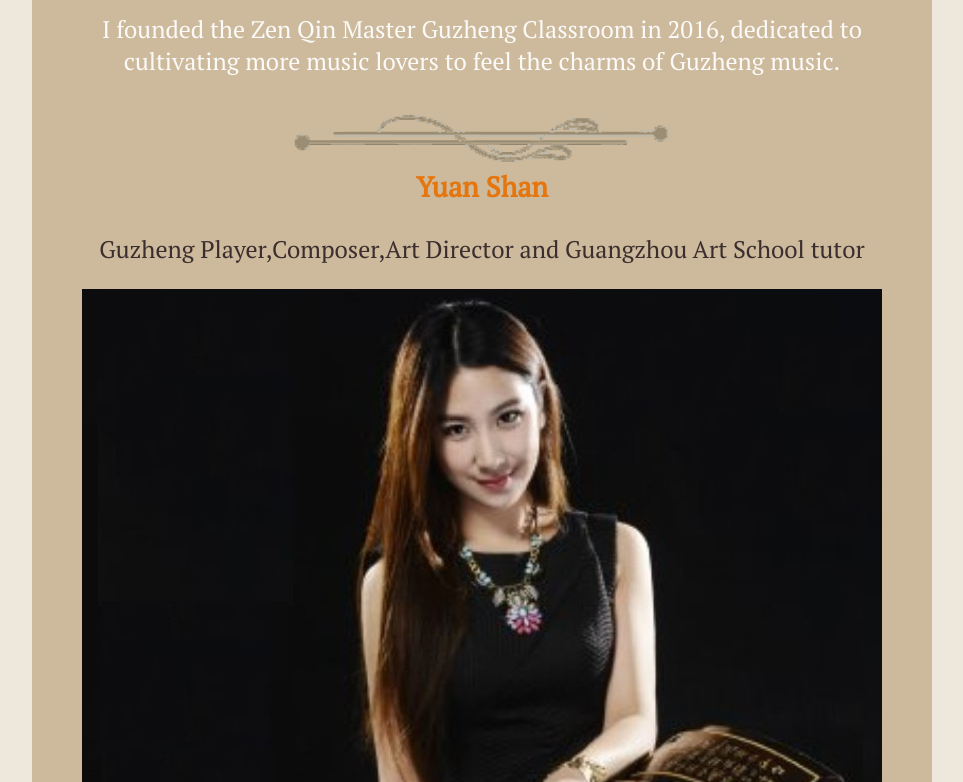
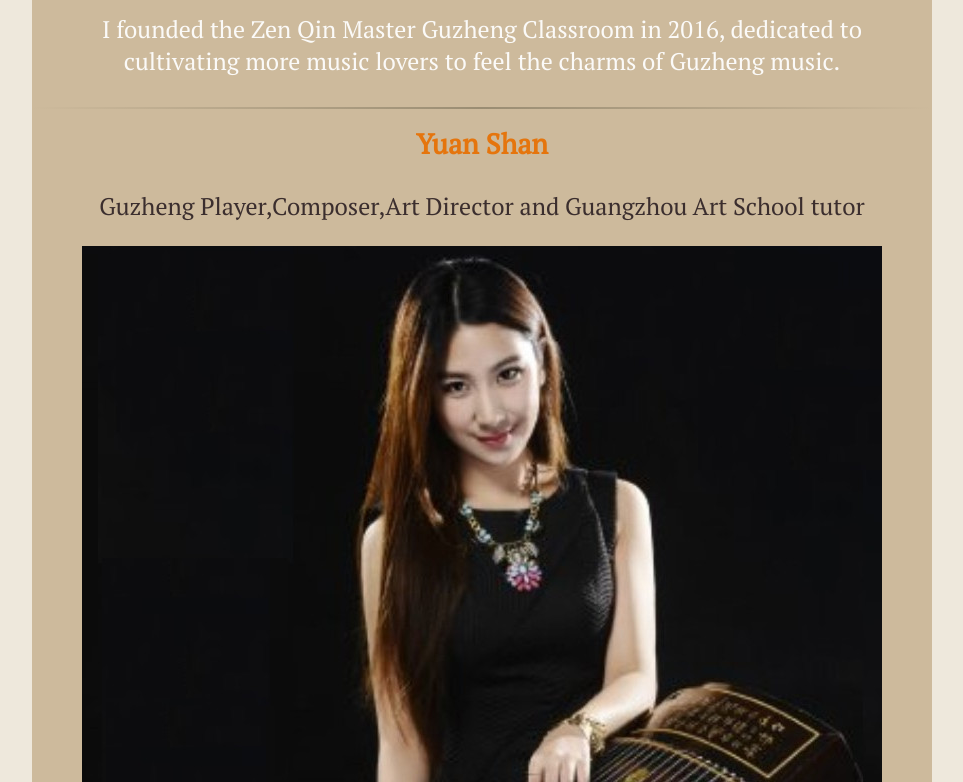
Before and after one commit to DiamondGotFenny/Zen_Qin_Master_OfficialWebsite, a website: page aboutUs.html in a window 1280 px wide. Shown: the part 2558-3340 px from the top of the page, without its empty margins (158-1121 px from the left). Drawn offline with Linux system fonts and the light colour scheme.

Commit message:
modified team member underline in about us page

```diff
--- a/aboutUs.html
+++ b/aboutUs.html
@@ -103,7 +103,6 @@
               music.
             </li>
           </ul>
-          <img src="./img/teamMember_underline.svg" alt="" />
         </div>
 
         <div class="team_member">
@@ -115,7 +114,6 @@
             src="./img/projects/tutor02_YuanShan.jpg"
             alt="Art Director YuanShan"
           />
-
           <ul>
             <li>
               My guzheng career started when I was 6 years old. At the age of
@@ -147,7 +145,6 @@
               Music Collection in 2017.
             </li>
           </ul>
-          <img src="./img/teamMember_underline.svg" alt="" />
         </div>
 
         <div class="team_member">
@@ -183,7 +180,6 @@
               Hakka cultures.
             </li>
           </ul>
-          <img src="./img/teamMember_underline.svg" alt="" />
         </div>
       </section>
     </main>
--- a/css/aboutUs_style.scss
+++ b/css/aboutUs_style.scss
@@ -23,7 +23,7 @@
 
 .team_member {
   text-align: center;
-
+  margin-bottom: 1rem;
   h3 {
     color: $logoZenColor;
   }
@@ -40,4 +40,15 @@
       margin: 1rem;
     }
   }
+
+  /* gradient buttom line start */
+  background: linear-gradient(
+      to right,
+      rgba(255, 255, 255, 0) 0%,
+      rgba(154, 141, 115, 1) 50%,
+      rgba(255, 255, 255, 0) 100%
+    )
+    bottom transparent no-repeat;
+  background-size: 100% 2px;
+  /* gradient buttom line end */
 }
```
Also changed, not shown: css/aboutUs_style.css, 8 other files.
